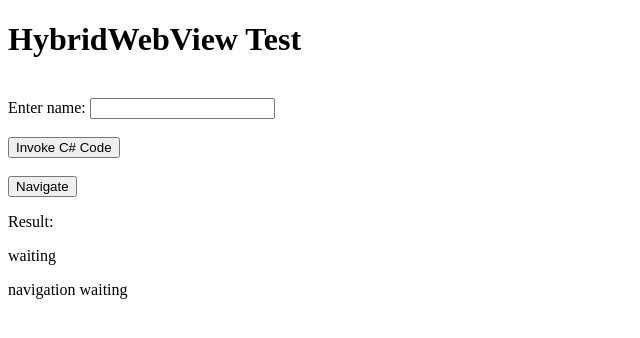
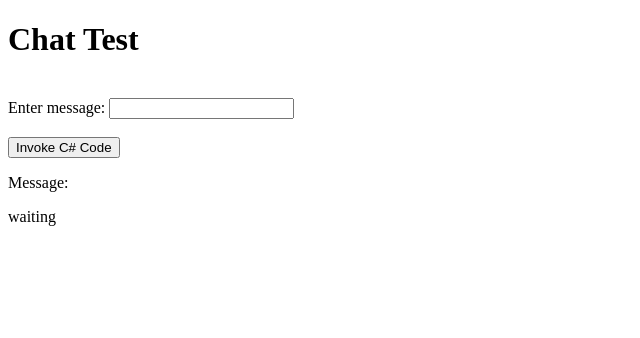
Before and after one commit to Guidemarcus/Guidemarcus.github.io, a plain HTML site: page index.html in a window 1280 px wide. Shown: the whole page, without its empty margins (0-640 px from the left). Drawn offline with nearby package versions, Linux system fonts and the light colour scheme.

Commit message:
Fake chat

```diff
--- a/index.html
+++ b/index.html
@@ -6,19 +6,15 @@
 </head>
 <body>
     <script src="http://code.jquery.com/jquery-2.1.4.min.js"></script>
-    <h1>HybridWebView Test</h1>
+    <h1>Chat Test</h1>
     <br />
-    Enter name: <input type="text" id="name">
+    Enter message: <input type="text" id="name">
     <br />
     <br />
     <button type="button" onclick="javascript: invokeCSCode($('#name').val());">Invoke C# Code</button>
     <br />
-    <br />
-    <button type="button" onclick="javascript: Navigation();">Navigate</button>
-    <br />
-    <p id="result">Result:</p>
+    <p id="result">Message:</p>
     <p id="resultShown">waiting</p>
-    <p id="resultNavigation">navigation waiting</p>
     <script type="text/javascript">
 
         function invokeCSCode(data) {
@@ -31,16 +27,6 @@
                 console.log(err);
             }
         }
-
-        function Navigation() {
-            try {
-                document.getElementById("resultNavigation").innerHTML = "Navigation Success!";
-                window.location.href = 'From.html';
-            }
-            catch (err) {
-                console.log(err);
-            }
-        }
     </script>
 </body>
 </html>
```
